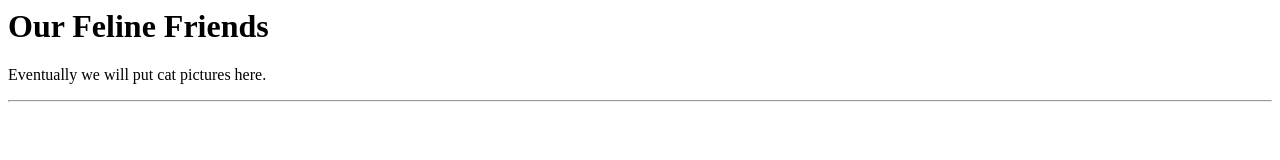
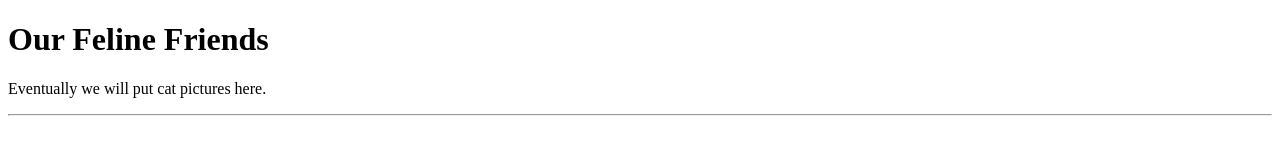
Before and after one commit to gulydesousa/cats, a plain HTML site: page index.html in a window 1280 px wide. Drawn offline with Linux system fonts and the light colour scheme.

Commit message:
Revert "Add a simple stylesheet"
This reverts commit 53f189d6bee4873f9fde557c6d504724d3905250.

```diff
--- a/index.html
+++ b/index.html
@@ -1,10 +1,7 @@
-<link rel="stylesheet" href="CSS/site.css">
-
 <!DOCTYPE html>
 <html lang="en">
   <head>
     <meta charset='UTF-8'>
-    <meta name='viewport' content='width=device-width, initial-scale=1.0'>
     <title>Our Feline Friends</title>
   </head>
   <body>
```
Also changed, not shown: 1 other file.
